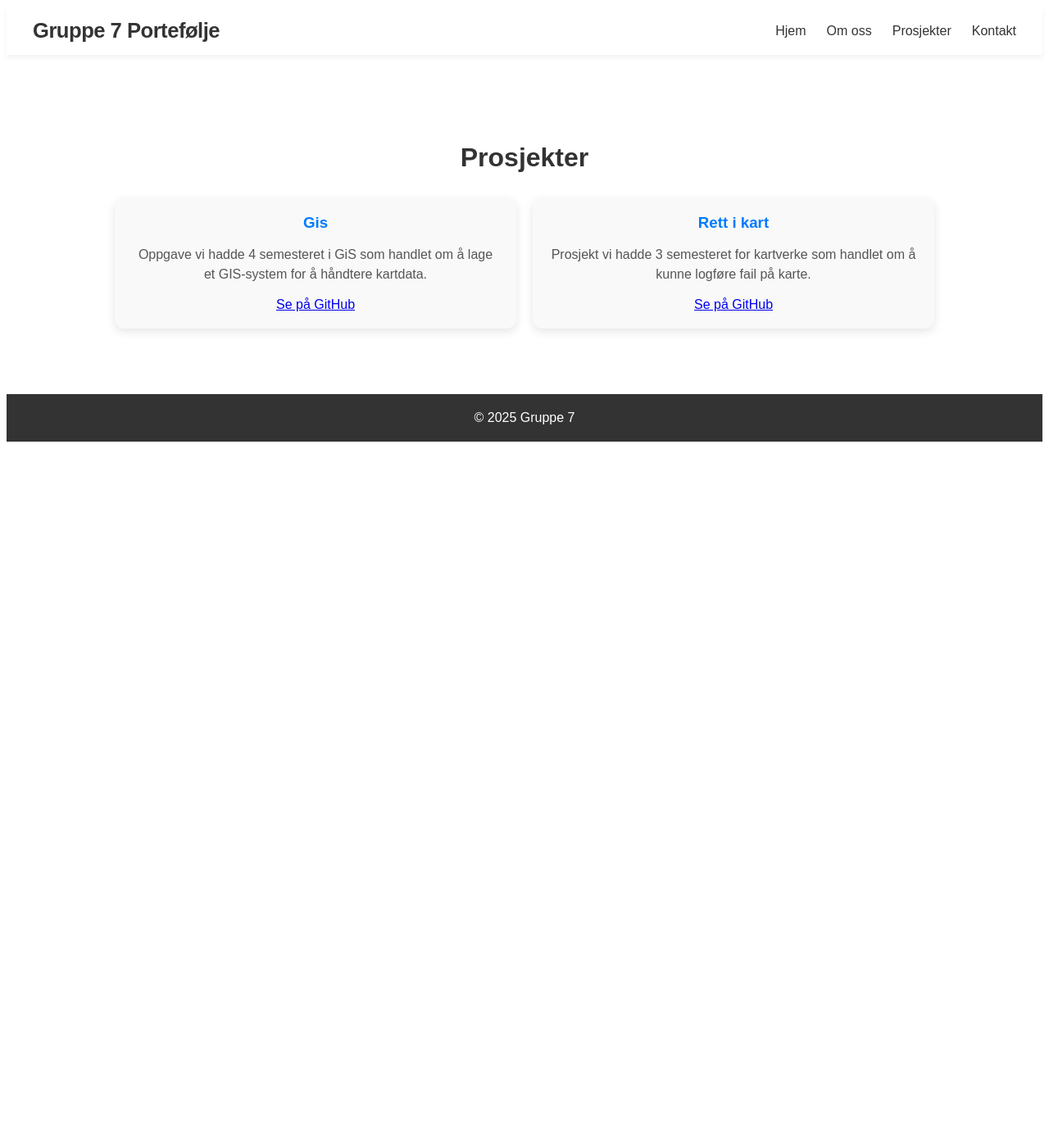
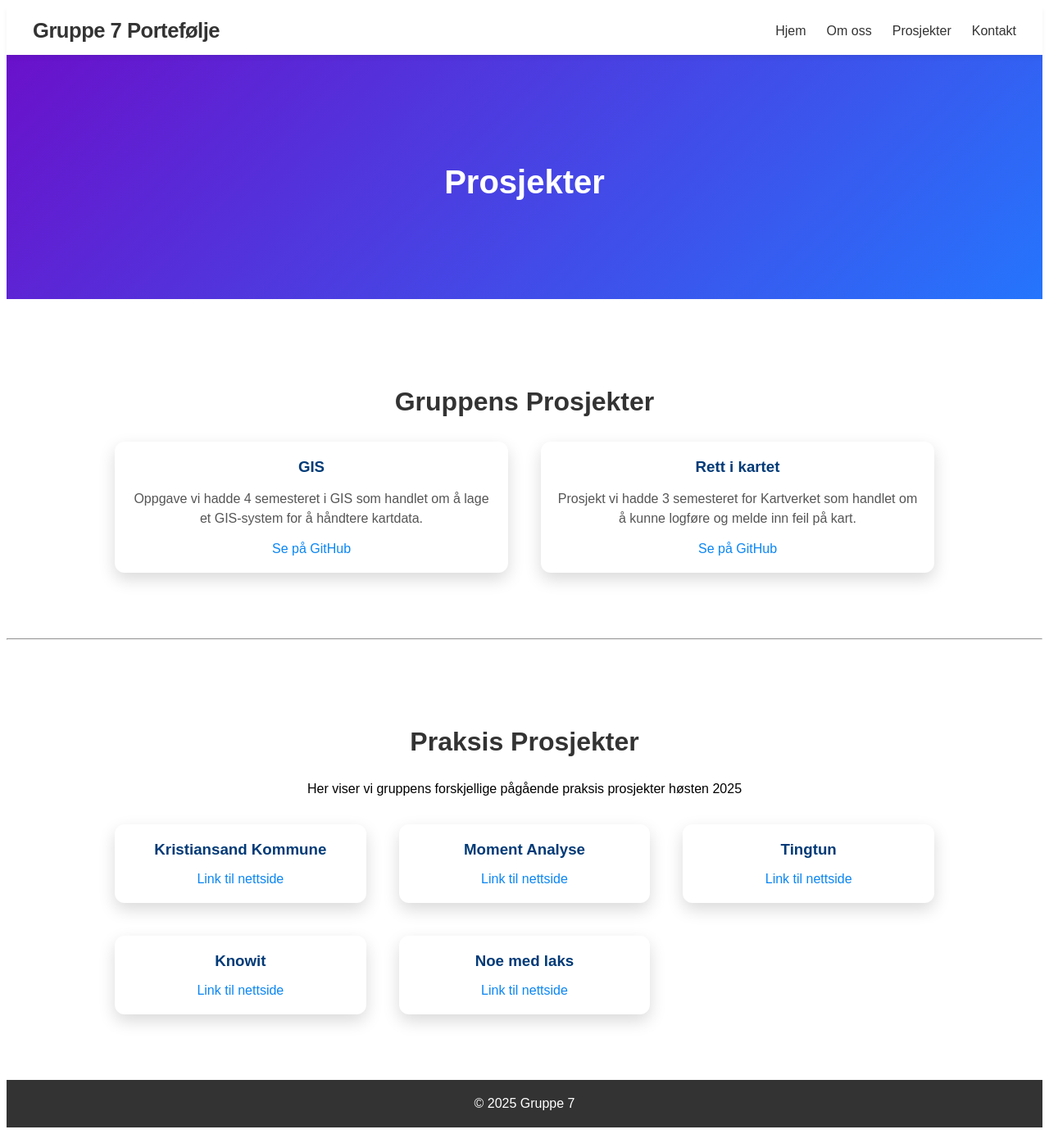
Before and after one commit to Odalopheim/Gruppe7Portefolio, a React (Vite) app in the folder GruppePortefolio/: page /projects in a window 1280 px wide. Shown: the whole page at 82% size. Before the commit the page ends 800 px from the top, so only its background shows below. Built offline with nearby package versions, Linux system fonts and the light colour scheme.

Commit message:
Fikset prosjektside

```diff
--- /dev/null
+++ b/GruppePortefolio/src/components/prosjekt/OngoingProjects.jsx
@@ -0,0 +1,50 @@
+import "./Projects.css";
+
+function OngoingProjects() {
+   return (
+     <section id="projects" className="projects-section">
+      <h2>Praksis Prosjekter</h2>
+      <p>Her viser vi gruppens forskjellige pågående praksis prosjekter høsten 2025</p><br></br>
+      <div className="projects-grid">
+        <div className="project-card">
+          <h3>Kristiansand Kommune</h3>
+          <p></p>
+            <a href="https://github.com/Odalopheim/GiS-MAppeInnlevering5" target="_blank" rel="noreferrer">
+                Link til nettside
+            </a>
+        </div>
+        <div className="project-card">
+          <h3>Moment Analyse</h3>
+          <p></p>
+            <a href="https://github.com/Odalopheim/GiS-MAppeInnlevering5" target="_blank" rel="noreferrer">
+                Link til nettside
+            </a>
+        </div>
+        <div className="project-card">
+          <h3>Tingtun</h3>
+          <p></p>
+            <a href="https://praksis2025.vercel.app/index.html" target="_blank" rel="noreferrer">
+                Link til nettside
+            </a>
+        </div>
+        <div className="project-card">
+          <h3>Knowit</h3>
+          <p></p>
+            <a href="https://github.com/Odalopheim/GiS-MAppeInnlevering5" target="_blank" rel="noreferrer">
+                Link til nettside
+            </a>
+        </div>
+        <div className="project-card">
+          <h3>Noe med laks</h3>
+          <p></p>
+            <a href="https://github.com/Odalopheim/GiS-MAppeInnlevering5" target="_blank" rel="noreferrer">
+                Link til nettside
+            </a>
+        </div>
+       </div>
+
+    </section>
+   );
+    }
+
+export default OngoingProjects;
--- /dev/null
+++ b/GruppePortefolio/src/components/prosjekt/PastProjects.jsx
@@ -0,0 +1,29 @@
+import "./Projects.css";
+
+function PastProjects() {
+   return (
+     <section id="projects" className="projects-section">
+      <h2>Gruppens Prosjekter</h2>
+      <div className="projects-grid">
+        <div className="project-card">
+          <h3>GIS</h3>
+          <p>Oppgave vi hadde 4 semesteret i GIS som handlet om å lage et GIS-system for å håndtere kartdata.</p>
+            <a href="https://github.com/Odalopheim/GiS-MAppeInnlevering5" target="_blank" rel="noreferrer">
+                Se på GitHub
+            </a>
+        </div>
+
+        <div className="project-card">
+          <h3>Rett i kartet</h3>
+          <p>Prosjekt vi hadde 3 semesteret for Kartverket som handlet om å kunne logføre og melde inn feil på kart.</p>
+           <a href="https://github.com/Odalopheim/Kartverket1" target="_blank" rel="noreferrer">
+                Se på GitHub
+            </a>
+        </div>
+      </div>
+
+    </section>
+   );
+    }
+
+export default PastProjects;
--- /dev/null
+++ b/GruppePortefolio/src/components/prosjekt/ProjectHero.jsx
@@ -0,0 +1,12 @@
+import React from "react";
+import "./Projects.css";
+
+function ProjectHero() {
+  return (
+    <section id="hero" className="hero-section">
+      <h2>Prosjekter</h2>
+    </section>
+  );
+}
+
+export default ProjectHero;
--- a/GruppePortefolio/src/components/prosjekt/Projects.css
+++ b/GruppePortefolio/src/components/prosjekt/Projects.css
@@ -15,18 +15,17 @@
 .projects-grid {
   display: grid;
   grid-template-columns: repeat(auto-fit, minmax(250px, 1fr));
-  gap: 20px;
+  gap: 40px;
 }
 
 .project-card {
+  padding: 20px; /* flyttet hit */
+  border-radius: 12px;
+  transition: transform 0.3s, box-shadow 0.3s, background-color 0.3s;
+  box-shadow: 0 8px 20px rgba(0, 0, 0, 0.15);
+}
+.project-card:hover {
   background-color: #f9f9f9;
-  padding: 20px;
-  border-radius: 12px;
-  box-shadow: 0 4px 12px rgba(0, 0, 0, 0.1);
-  transition: transform 0.3s, box-shadow 0.3s;
-}
-
-.project-card:hover {
   transform: translateY(-5px);
   box-shadow: 0 8px 20px rgba(0, 0, 0, 0.15);
 }
@@ -34,10 +33,57 @@
 .project-card h3 {
   margin-top: 0;
   margin-bottom: 10px;
-  color: #007bff;
+  color: #013a77;
 }
 
 .project-card p {
   color: #555;
   line-height: 1.5;
+
 }
+
+hr {
+  display: block;
+  margin-top: 2em;
+  margin-bottom: 0.5em;
+  margin-left: auto;
+  margin-right: auto;
+  border-style: inset;
+  border-width: 1px;
+}
+
+button {
+  background-color: #57a5f9;
+  color: white;
+  border: none;
+  padding: 10px 20px;
+  border-radius: 5px;
+  cursor: pointer;
+  transition: background-color 0.3s;
+}
+
+a {
+  color: rgb(10, 134, 243);
+  text-decoration-line: none;
+}
+
+.hero-section {
+  background: linear-gradient(135deg, #6a11cb, #2575fc); /* Gradient background */
+  color: white;
+  text-align: center;
+  padding: 100px 20px;
+  font-family: Arial, sans-serif;
+}
+
+.hero-section h2 {
+  font-size: 2.5rem;
+  margin-bottom: 20px;
+  font-weight: bold;
+}
+
+.hero-section p {
+  font-size: 1.2rem;
+  max-width: 600px;
+  margin: 0 auto;
+  line-height: 1.6;
+}
--- a/GruppePortefolio/src/components/prosjekt/Projects.jsx
+++ b/GruppePortefolio/src/components/prosjekt/Projects.jsx
@@ -1,30 +1,18 @@
 import React from "react";
 import "./Projects.css";
+import OngoingProjects from "./OngoingProjects";
+import PastProjects from "./PastProjects";
+import ProjectHero from "./ProjectHero";
+
 
 function Projects() {
   return (
-    <section id="projects" className="projects-section">
-      <h2>Prosjekter</h2>
-      <div className="projects-grid">
-
-        <div className="project-card">
-          <h3>Gis</h3>
-          <p>Oppgave vi hadde 4 semesteret i GiS som handlet om å lage et GIS-system for å håndtere kartdata.</p>
-            <a href="https://github.com/Odalopheim/GiS-MAppeInnlevering5" target="_blank" rel="noreferrer">
-                Se på GitHub
-            </a>
-        </div>
-
-        <div className="project-card">
-          <h3>Rett i kart</h3>
-          <p>Prosjekt vi hadde 3 semesteret for kartverke som handlet om å kunne logføre fail på karte.</p>
-           <a href="https://github.com/Odalopheim/Kartverket1" target="_blank" rel="noreferrer">
-                Se på GitHub
-            </a>
-        </div>
-
-      </div>
-    </section>
+<>
+      <ProjectHero />
+      <PastProjects/>
+      <hr></hr>
+      <OngoingProjects />
+</>
   );
 }
 
```
